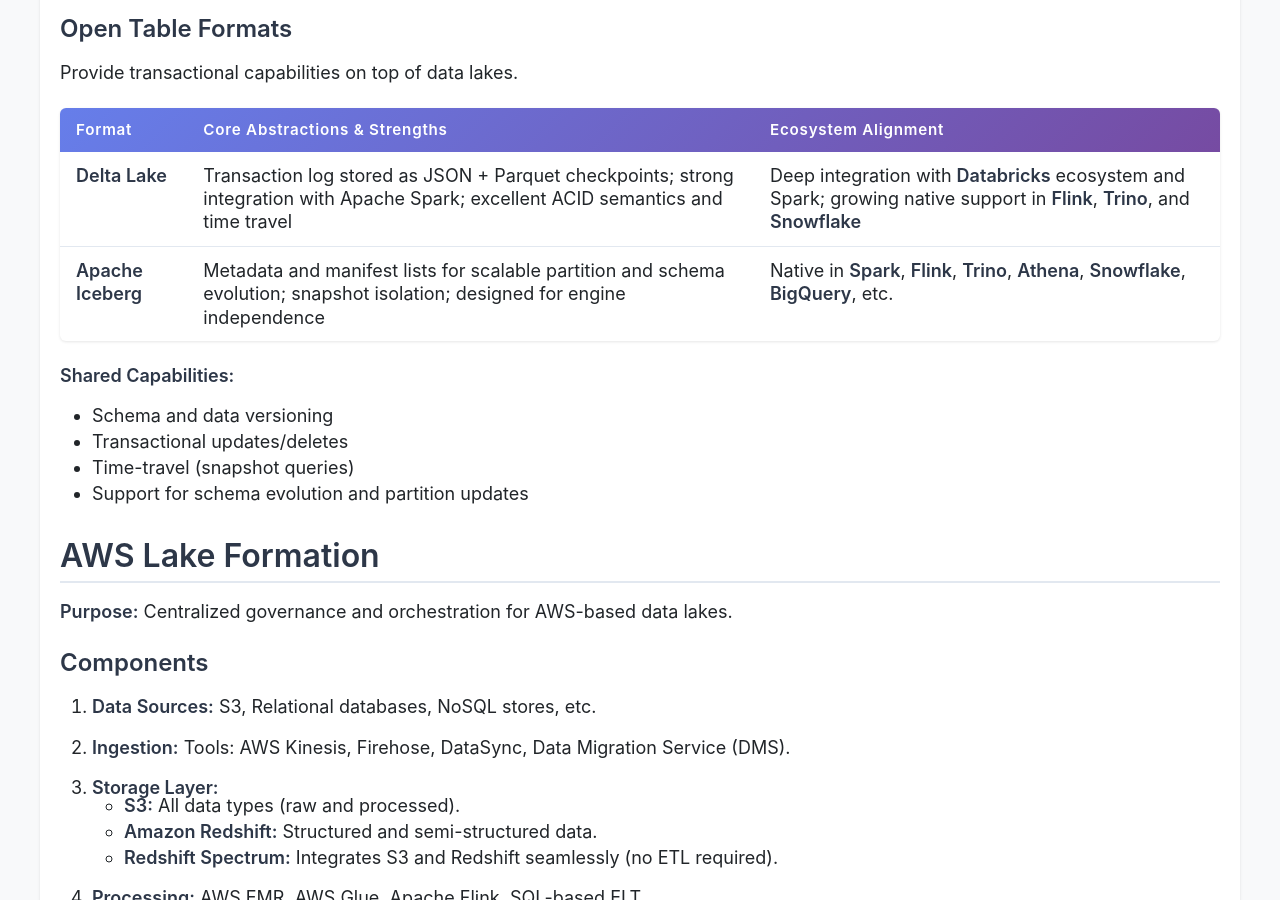
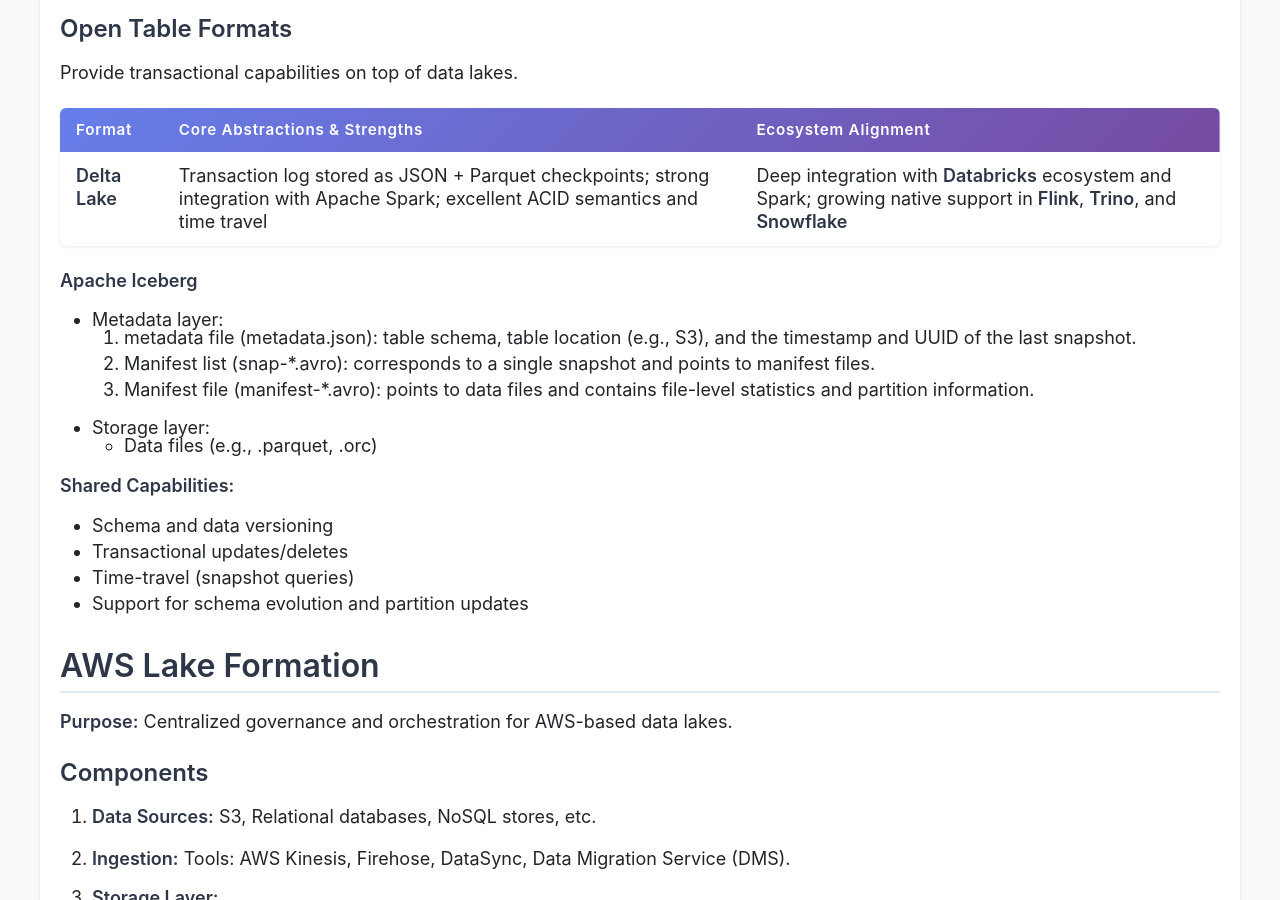
Before and after one commit to CarlosPena00/carlospena00.github.io, a Jekyll site: the page built from _posts/2025-09-20-dataeng-data-modeling.md, in a window 1280 px wide and 900 px high, scrolled down 7864 px. Built offline with Jekyll 4.4.1, drawn with Linux system fonts in a browser that asks for light colours.

Commit message:
feat(blog): Add more details about Iceberg

```diff
--- a/_posts/2025-09-20-dataeng-data-modeling.md
+++ b/_posts/2025-09-20-dataeng-data-modeling.md
@@ -288,7 +288,16 @@ Provide transactional capabilities on top of data lakes.
 | Format             | Core Abstractions & Strengths                                                                                                        | Ecosystem Alignment                                                                                                         |
 | ------------------ | ------------------------------------------------------------------------------------------------------------------------------------ | --------------------------------------------------------------------------------------------------------------------------- |
 | **Delta Lake**     | Transaction log stored as JSON + Parquet checkpoints; strong integration with Apache Spark; excellent ACID semantics and time travel | Deep integration with **Databricks** ecosystem and Spark; growing native support in **Flink**, **Trino**, and **Snowflake** |
-| **Apache Iceberg** | Metadata and manifest lists for scalable partition and schema evolution; snapshot isolation; designed for engine independence        | Native in **Spark**, **Flink**, **Trino**, **Athena**, **Snowflake**, **BigQuery**, etc.                                    |
+
+**Apache Iceberg**
+
+- Metadata layer:
+   1. metadata file (metadata.json): table schema, table location (e.g., S3), and the timestamp and UUID of the last snapshot.
+   2. Manifest list (snap-*.avro): corresponds to a single snapshot and points to manifest files.
+   3. Manifest file (manifest-*.avro): points to data files and contains file-level statistics and partition information.
+
+- Storage layer:
+   - Data files (e.g., .parquet, .orc)
 
 **Shared Capabilities:**
 - Schema and data versioning
```
